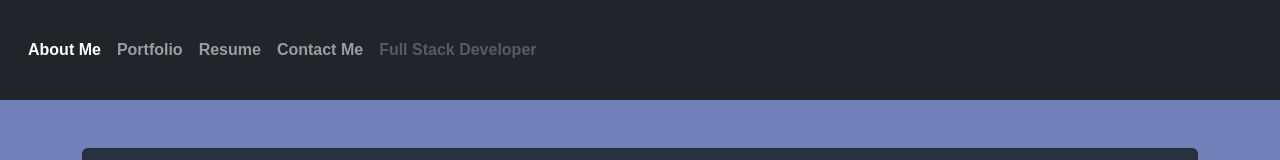
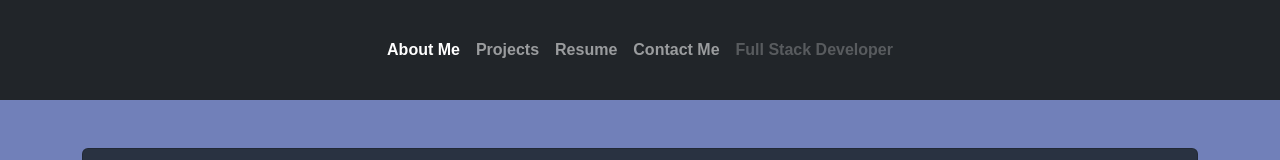
Before and after one commit to TheKhalidGibson/ReactPortfolio, a React (Vite) app: page / in a window 1280 px wide. Shown: the top 160 px of the page. Built offline with nearby package versions, Linux system fonts and the light colour scheme.

Commit message:
mdb classes and changed portfolio link to projects

```diff
--- a/src/components/NavTabs.jsx
+++ b/src/components/NavTabs.jsx
@@ -1,5 +1,12 @@
-import { Link, useLocation } from 'react-router-dom';
-import '../assets/style.css'
+import { Link, useLocation } from "react-router-dom";
+import {
+  MDBFooter,
+  MDBContainer,
+  MDBRow,
+  MDBCol,
+  MDBIcon,
+} from "mdb-react-ui-kit";
+import "../assets/style.css";
 
 // Here we are using object destructuring assignment to pluck off our variables from the props object
 // We assign them to their own variable names
@@ -10,15 +17,16 @@ function NavTabs() {
     <>
       <nav className="navbar navbar-expand-lg justify-content-center navbar-dark bg-dark text-light px-2">
         <div className="container-fluid">
-
           <div className="collapse navbar-collapse" id="navbarSupportedContent">
-            <ul className="navbar-nav me-auto mb-lg-0">
+            <ul className="navbar-nav mx-auto mb-lg-0">
               <li className="nav-item">
                 <Link
                   to="/"
                   // This is a conditional (ternary) operator that checks to see if the current page is "About"
                   // If it is, we set the current page to 'nav-link-active', otherwise we set it to 'nav-link'
-            className={currentPage === '/' ? 'nav-link active' : 'nav-link'}
+                  className={
+                    currentPage === "/" ? "nav-link active" : "nav-link"
+                  }
                 >
                   About Me
                 </Link>
@@ -27,16 +35,22 @@ function NavTabs() {
                 <Link
                   to="/Portfolio"
                   // Check to see if the currentPage is `Portfolio`, and if so we use the active link class from bootstrap. Otherwise, we set it to a normal nav-link
-                  className={currentPage === '/Portfolio' ? 'nav-link active' : 'nav-link'}
+                  className={
+                    currentPage === "/Portfolio"
+                      ? "nav-link active"
+                      : "nav-link"
+                  }
                 >
-                  Portfolio
+                  Projects
                 </Link>
               </li>
               <li className="nav-item">
                 <Link
                   to="/Resume"
                   // Check to see if the currentPage is `Resume`, and if so we use the active link class from bootstrap. Otherwise, we set it to a normal nav-link
-                  className={currentPage === '/Resume' ? 'nav-link active' : 'nav-link'}
+                  className={
+                    currentPage === "/Resume" ? "nav-link active" : "nav-link"
+                  }
                 >
                   Resume
                 </Link>
@@ -45,11 +59,12 @@ function NavTabs() {
                 <Link
                   to="/Contact"
                   // Check to see if the currentPage is `Contact`, and if so we use the active link class from bootstrap. Otherwise, we set it to a normal nav-link
-                  className={currentPage === '/Contact' ? 'nav-link active' : 'nav-link'}
+                  className={
+                    currentPage === "/Contact" ? "nav-link active" : "nav-link"
+                  }
                 >
                   Contact Me
                 </Link>
-
               </li>
               <li className="nav-item">
                 <a className="nav-link disabled">Full Stack Developer</a>
@@ -58,14 +73,7 @@ function NavTabs() {
           </div>
         </div>
       </nav>
-
-
-
-
     </>
-
-
-
   );
 }
 
```
Lines whose indentation alone changed are shown as unchanged.
